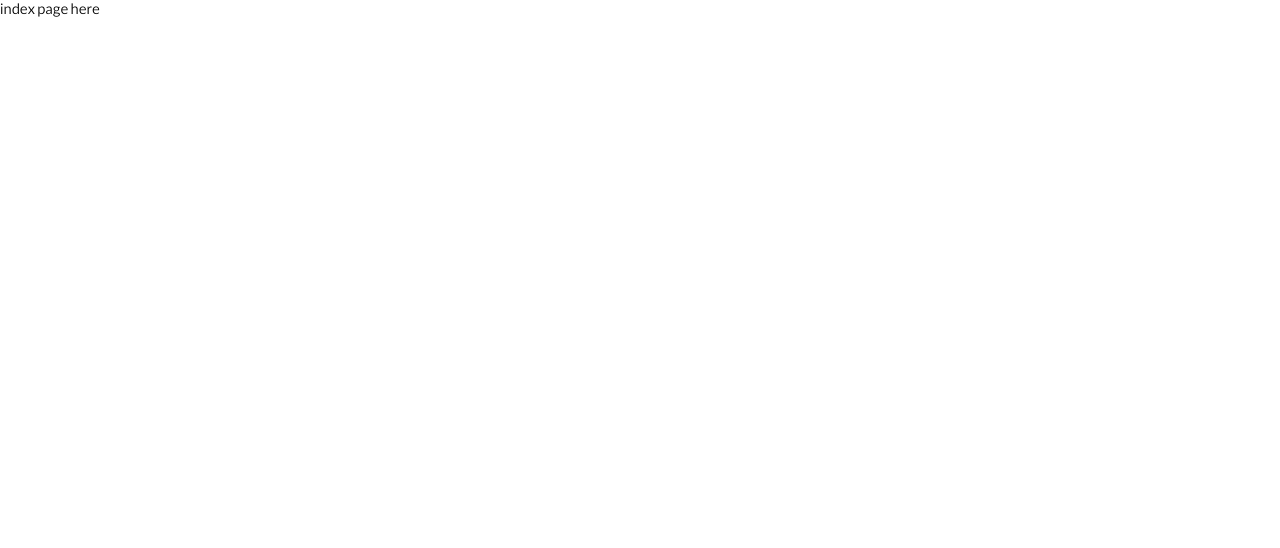
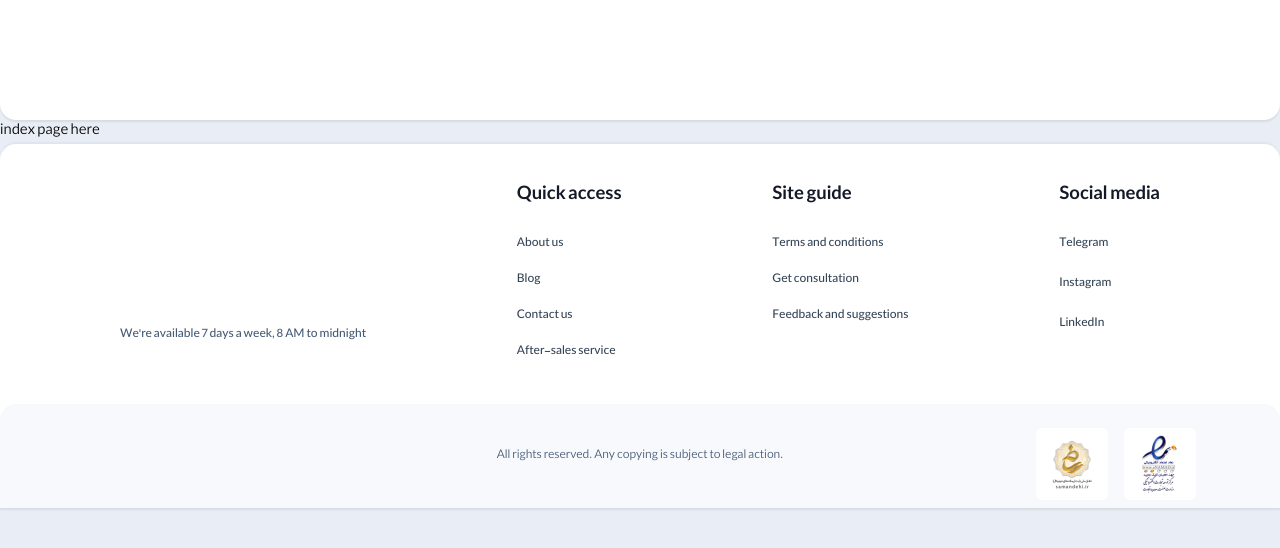
Before and after one commit to AliReza99/maz-technical-task, a Nuxt app: page / in a window 1280 px wide. Shown: the top 548 px of the page. Built offline with nearby package versions, Linux system fonts and the light colour scheme.

Commit message:
feat: add footer and navbar to the default layout

```diff
--- a/app/layouts/default.vue
+++ b/app/layouts/default.vue
@@ -1,5 +1,7 @@
 <template>
-  <div>
+  <div class="min-h-screen bg-page">
+    <BaseNavbar />
     <slot />
+    <BaseFooter />
   </div>
 </template>
```
